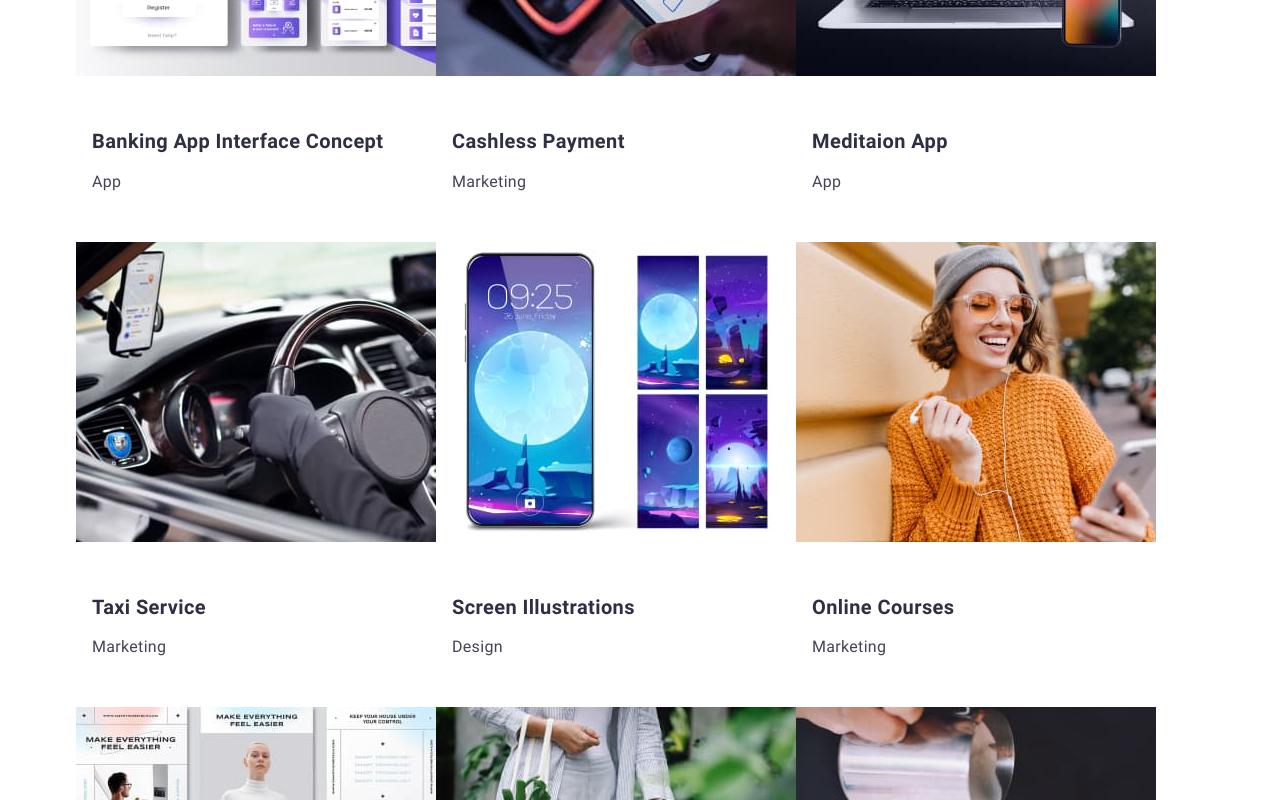
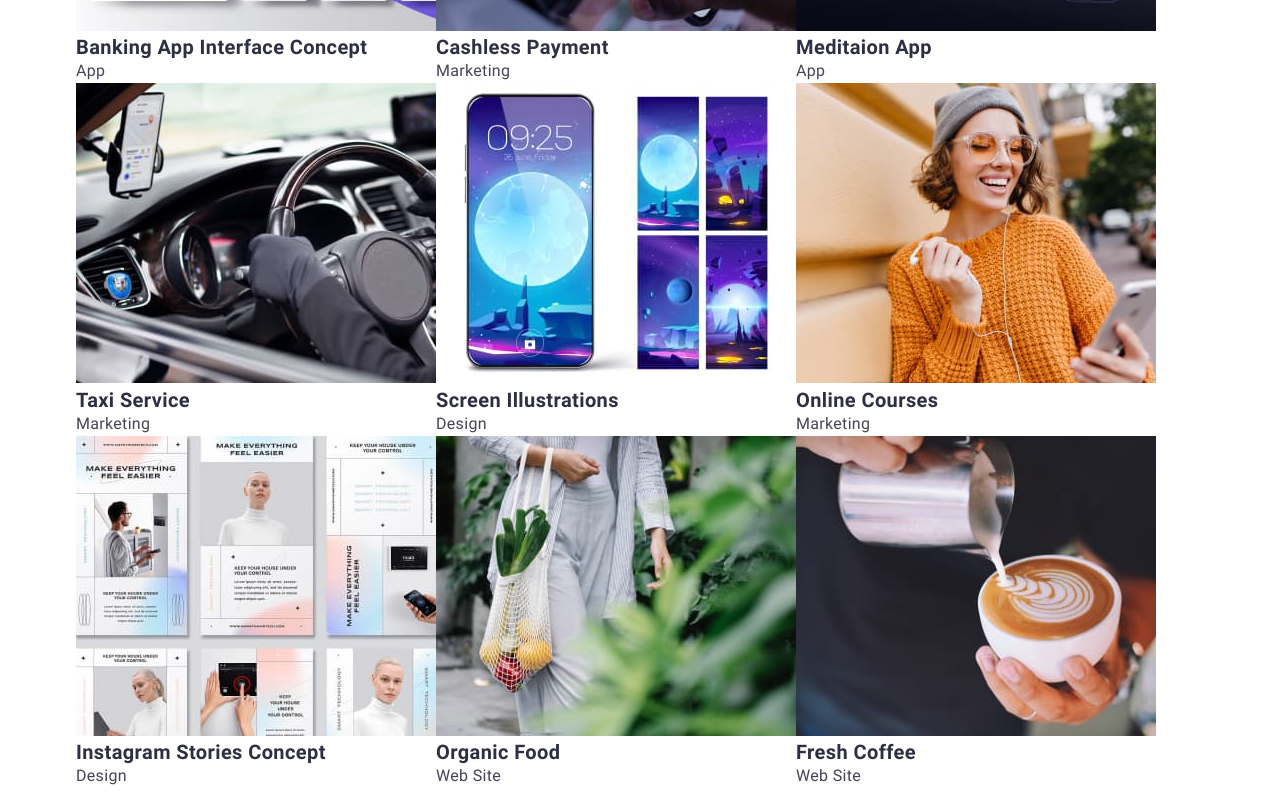
Before and after one commit to NataliaPopovych/goit-markup-hw-03, a plain HTML site: page portfolio.html in a window 1280 px wide. Shown: the part 560-1360 px from the top of the page. Drawn offline with nearby package versions, Linux system fonts and the light colour scheme; files whose address does not match are found by name.

Commit message:
mentor`s correction

```diff
--- a/css/styles.css
+++ b/css/styles.css
@@ -86,6 +86,11 @@
    color: var(--main-color-description);
    margin: 0;
   }
+  h1, h2, h3, p, ul{
+    margin-top: 0;
+    margin-bottom: 0;
+    padding: 0;
+  }
 
   /*Header*/
   .site-nav .link{
@@ -101,6 +106,7 @@ letter-spacing: 0.02em;
 color: var(--main-color-title);
   }
     .site-nav{
+      display: flex;
       margin-left: 76px;
     }
 
@@ -109,8 +115,9 @@ color: var(--main-color-title);
   .link:focus {color: var(--primary-button-color);
   }
   .nav-link{
-    display: inline block;
+    display: flex;
     padding: 24px 0;
+    gap:40px;
     font-family: 'Roboto', sans-serif;
     font-weight: 500;
     font-size: 16px;
@@ -133,7 +140,7 @@ color: var(--main-color-title);
     letter-spacing: 0.02em;
     color:var(--main-color-description);
     text-decoration: none;
-    padding: 34px 0;
+    padding: 24px 0;
   }
   .contact-link:hover { color: var(--primary-button-color);
    }
@@ -175,17 +182,12 @@ text-decoration: none;
     display: flex;
     flex-direction: row;
     align-items: center;
-    padding: 24px 0;
     gap:40px;}
     .header-contacts{
       margin-left: auto;
       gap: 40;
     }
-    .header-navigation{
-      display: inline-block;
-      padding: 24px 0;
-      gap: 40px;
-    }
+
     .header-navigation:not(:last-child){
       margin-right: 40px;
     }
@@ -203,7 +205,6 @@ color: var(--main-color-title);
     margin-left: auto;
     margin-right: auto;
     margin-bottom: 48px;
-    padding-top: 188px;
 font-weight: 700;
 font-size: 56px;
 line-height: 1.07;
@@ -214,6 +215,8 @@ color: var(--lead-color);
   .main-content{
     background-color: var(--main-color-title);
     text-align: center;
+    padding-top: 188px;
+    padding-bottom: 188px;
 
   }
   .service{
@@ -228,13 +231,15 @@ font-weight: 500;
 font-size: 16px;
 line-height: 1.5;
 letter-spacing: 0.04em;
-
+padding: 16px 32px;
+border: transparent;
 
   }
   .service:hover, .service:focus{
 background-color: var(--primary-button-color);
 box-shadow: 0px 4px 4px rgba(0, 0, 0, 0.15);
 border-radius: 4px;
+border: transparent;
   }
   /*section2*/
   .visually-hidden{
@@ -249,13 +254,16 @@ border-radius: 4px;
     clip-path: inset(50%);
     margin: -1px;
   }
-
+  section{
+    padding-top: 120px;
+    padding-bottom:
+    120px;
+  }
   .advant-title{
     font-weight: 500;
     font-size: 20px;
     line-height: 1.2;
     margin: 0;
-    padding-top: 120px;
     letter-spacing: 0.02em;
     color: var(--main-color-title);
   }
@@ -275,19 +283,29 @@ line-height: 1.1;
 text-align: center;
 letter-spacing: 0.02em;
 margin: 0;
-padding-bottom: 72px;
- padding-top: 120px;
+margin-bottom: 72px;
 text-transform: capitalize;
 color:var(--main-color-title);
+  }
+  .activity-section{
+    padding-top: 0;
   }
   .activity-list{
     display: flex;
     gap: 24px;
-    padding-bottom: 120px;
   }
+
+.activity-images{
+  display: block;
+  max-width: 100%;
+  height: auto;
+}
+
+
   /*team section*/
   .our-team{
     background-color: var(--shadow-color);
+    padding-bottom: 0;
 
   }
   .hero-title {
@@ -307,15 +325,11 @@ color:var(--main-color-title);
     }
 
     .hero-card{
-      display: flex;
-      flex-direction: column;
-      justify-content: center;
-      align-items: center;
-      width: 264px;
       padding: 0px 0px 32px;
       background: var(--lead-color);
 box-shadow: 0px 1px 6px rgba(46, 47, 66, 0.08), 0px 1px 1px rgba(46, 47, 66, 0.16), 0px 2px 1px rgba(46, 47, 66, 0.08);
 border-radius: 0px 0px 4px 4px;
+text-align: center;
     }
     .hero-container{
       display: flex;
@@ -325,10 +339,11 @@ border-radius: 0px 0px 4px 4px;
    /*footer*/
     footer{
       background-color:var(--main-color-title);
+      padding-top: 100px;
+      padding-bottom: 100px;
     }
     .name{
       display: inline-block;
-      padding-top: 100px;
       margin-bottom: 16px;
       font-family: 'Raleway', sans-serif;
 font-weight: 800;
@@ -341,7 +356,6 @@ text-decoration: none;
     }
     .motto{
       width: 264px;
-      padding-bottom: 100px;
 font-size: 16px;
 line-height: 1.5;
 letter-spacing: 0.02em;
@@ -360,12 +374,14 @@ background: var(--shadow-color);
 border: 1px solid var(--secondary-color);
 border-radius: 4px;
 cursor: pointer;
+padding: 12px 24px;
     }
 .button-list:hover, .button-list:focus{
   color: var(--lead-color);
   background: var(--primary-button-color);
 box-shadow: 0px 3px 1px rgba(0, 0, 0, 0.1), 0px 2px 1px rgba(0, 0, 0, 0.08), 0px 2px 2px rgba(0, 0, 0, 0.12);
-border-radius: 4px
+border-radius: 4px;
+border-color: transparent;
 }
 /*portfplio project list*/
 .project-title{
@@ -384,11 +400,13 @@ border-radius: 4px
   }
   .project-card{
 
-    width: calc((100% -2*24px) /3);
+    flex-basis: calc((100% - 2 * 24px) / 3);
   }
   .images{
     text-decoration: none;
     display: block;
+    max-width: 100%;
+    height: auto;
   }
   .container{
     width: 100%;
@@ -398,13 +416,15 @@ border-radius: 4px
 
   }
 
-
+ .button-menu{
+  padding-top: 0;
+  margin-top: 96px;
+ }
 
 .button-list-container{
   display:flex;
   gap: 24px;
   margin-bottom: 72px;
-  margin-top: 96px;
   justify-content: center;
 }
 .card-container{
@@ -427,9 +447,7 @@ margin: 0 auto;
   height: 600px;
 }
 
-.card-content{
-  padding: 32px 16px;
-  border-bottom: 1p solid var(--secondary-color);
-  border-left: 1p solid var(--secondary-color);
-  border-right: 1p solid var(--secondary-color);
+
+.header{
+  border-bottom: 1px solid var(--secondary-color);
 }
--- a/portfolio.html
+++ b/portfolio.html
@@ -15,7 +15,7 @@
  <link rel="stylesheet" href="./css/styles.css" >
 </head>
 <body>
-    <header>
+    <header class="header">
         <div class="container header-container">
         <nav class="container-nav"><a href="./index.html" class="studio-name" ><span class="logo">Web</span>Studio</a>
         <ul class="site-nav" >
@@ -43,7 +43,7 @@
         </div>
         </header>
         <main>
-            <section>
+            <section class="button-menu">
                 <div class="container">
                 <h1 class="visually-hidden">Main Content</h1>
                 <ul class="button-list-container">
@@ -53,32 +53,30 @@
                 <li><button class="button-list" type="button">Design</button></li>
                 <li><button class="button-list" type="button">Marketing</button></li>
                 </ul>
-                </div>
-                <div class="container">
                 <ul class="card-container">
                     <li class="project-card"> <a  href="#" class="images"><img src="./images/bank_app.jpg" alt="bank_app" width="360" height="300">
-                   <div class="card-content"> <h2 class="project-title">Banking App Interface Concept</h2>
-                <p class="project-description">App</p></div> </a>
+                    <h2 class="project-title">Banking App Interface Concept</h2>
+                <p class="project-description">App</p></a>
                      </li>
                 <li class="project-card"><a href="#" class="images"><img src="./images/mobile_scanner.jpg" alt="mobile_scanner" width="360" height="300">
-                    <div class="card-content"> <h2 class="project-title">Cashless Payment</h2>
-            <p class="project-description">Marketing</p></div></a></li>
+                    <h2 class="project-title">Cashless Payment</h2>
+            <p class="project-description">Marketing</p></a></li>
                 <li class="project-card"><a href="#" class="images"><img src="./images/meditation.jpg" alt="meditation" width="360" height="300">
-                    <div class="card-content"><h2 class="project-title">Meditaion App</h2>
-            <p class="project-description">App</p></div></a></li>
+                    <h2 class="project-title">Meditaion App</h2>
+            <p class="project-description">App</p></a></li>
                 <li class="project-card"><a href="#" class="images"><img src="./images/navigation.jpg" alt="navigation" width="360" height="300">
-                    <div class="card-content">  <h2 class="project-title">Taxi Service</h2>
-                    <p class="project-description">Marketing</p></div></a></li>
-                <li class="project-card"><a href="#" class="images"><img src="./images/phone.jpg" alt="phone" width="360" height="300"> <div class="card-content"><h2 class="project-title">Screen Illustrations</h2>
-                    <p class="project-description">Design</p></div></a></li>
-                <li class="project-card"><a href="#" class="images"><img src="./images/smiling_girl.jpg" alt="smiling_girl" width="360" height="300"> <div class="card-content"> <h2 class="project-title">Online Courses</h2>
-                    <p class="project-description">Marketing</p></div></a></li>
-                <li class="project-card"><a href="#" class="images"><img src="./images/feel_easier.jpg" alt="Instagram Stories Concept" width="360" height="300"><div class="card-content"> <h2 class="project-title">Instagram Stories Concept</h2>
-                    <p class="project-description">Design</p></div></a></li>
-                <li class="project-card"><a href="#" class="images"><img src="./images/bag.jpg" alt="organc food" width="360" height="300"><div class="card-content"> <h2 class="project-title">Organic Food</h2>
-                    <p class="project-description">Web Site</p></div></a></li>
-                <li class="project-card"><a href="#" class="images"><img src="./images/cofffee.jpg" alt="coffee" width="360" height="300"><div class="card-content"> <h2 class="project-title">Fresh Coffee</h2>
-                    <p class="project-description">Web Site</p></div></a></li></ul>
+                     <h2 class="project-title">Taxi Service</h2>
+                    <p class="project-description">Marketing</p></a></li>
+                <li class="project-card"><a href="#" class="images"><img src="./images/phone.jpg" alt="phone" width="360" height="300"><h2 class="project-title">Screen Illustrations</h2>
+                    <p class="project-description">Design</p></a></li>
+                <li class="project-card"><a href="#" class="images"><img src="./images/smiling_girl.jpg" alt="smiling_girl" width="360" height="300"> <h2 class="project-title">Online Courses</h2>
+                    <p class="project-description">Marketing</p></a></li>
+                <li class="project-card"><a href="#" class="images"><img src="./images/feel_easier.jpg" alt="Instagram Stories Concept" width="360" height="300"> <h2 class="project-title">Instagram Stories Concept</h2>
+                    <p class="project-description">Design</p></a></li>
+                <li class="project-card"><a href="#" class="images"><img src="./images/bag.jpg" alt="organc food" width="360" height="300"> <h2 class="project-title">Organic Food</h2>
+                    <p class="project-description">Web Site</p></a></li>
+                <li class="project-card"><a href="#" class="images"><img src="./images/cofffee.jpg" alt="coffee" width="360" height="300"> <h2 class="project-title">Fresh Coffee</h2>
+                    <p class="project-description">Web Site</p></a></li></ul>
                 </div>
                 </section>
         </main>
```
Also changed, not shown: index.html (+4 -4 lines).
